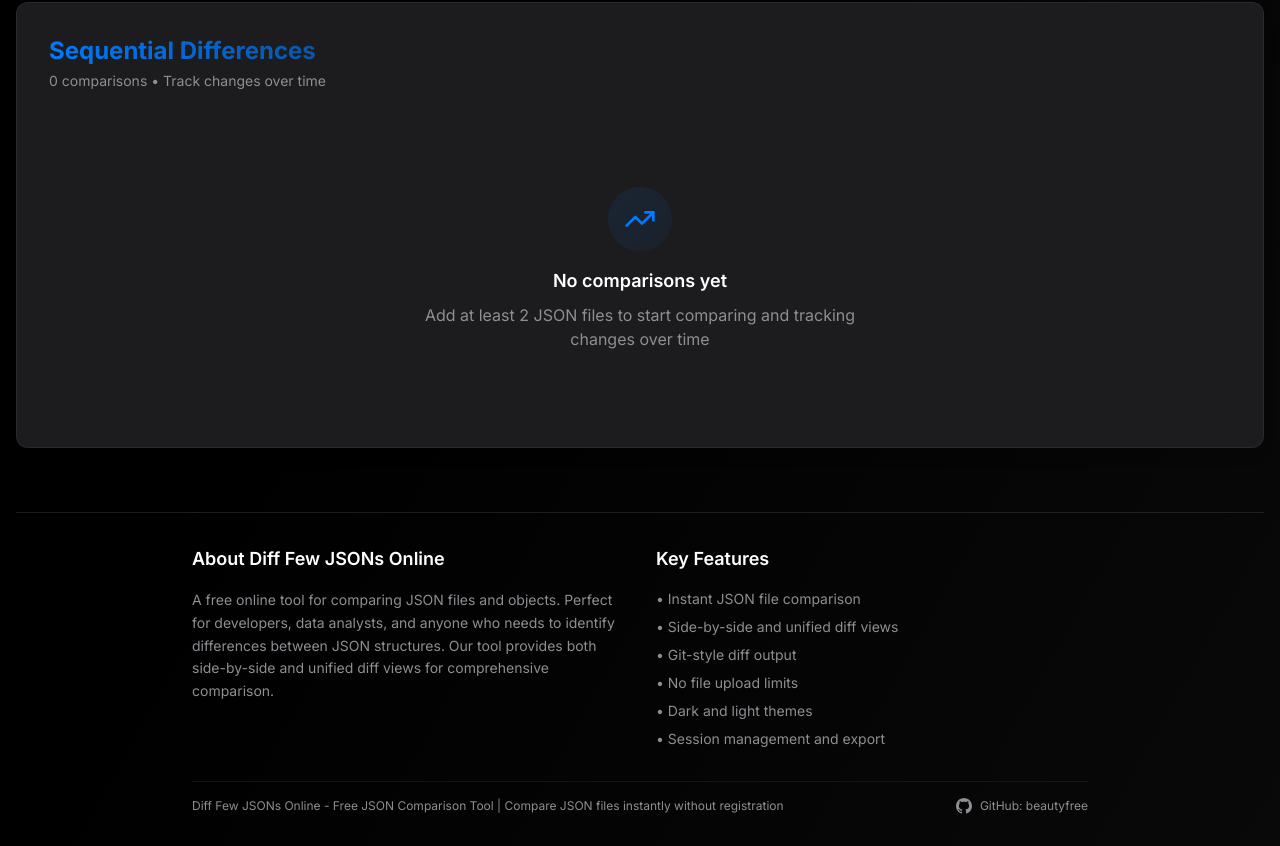
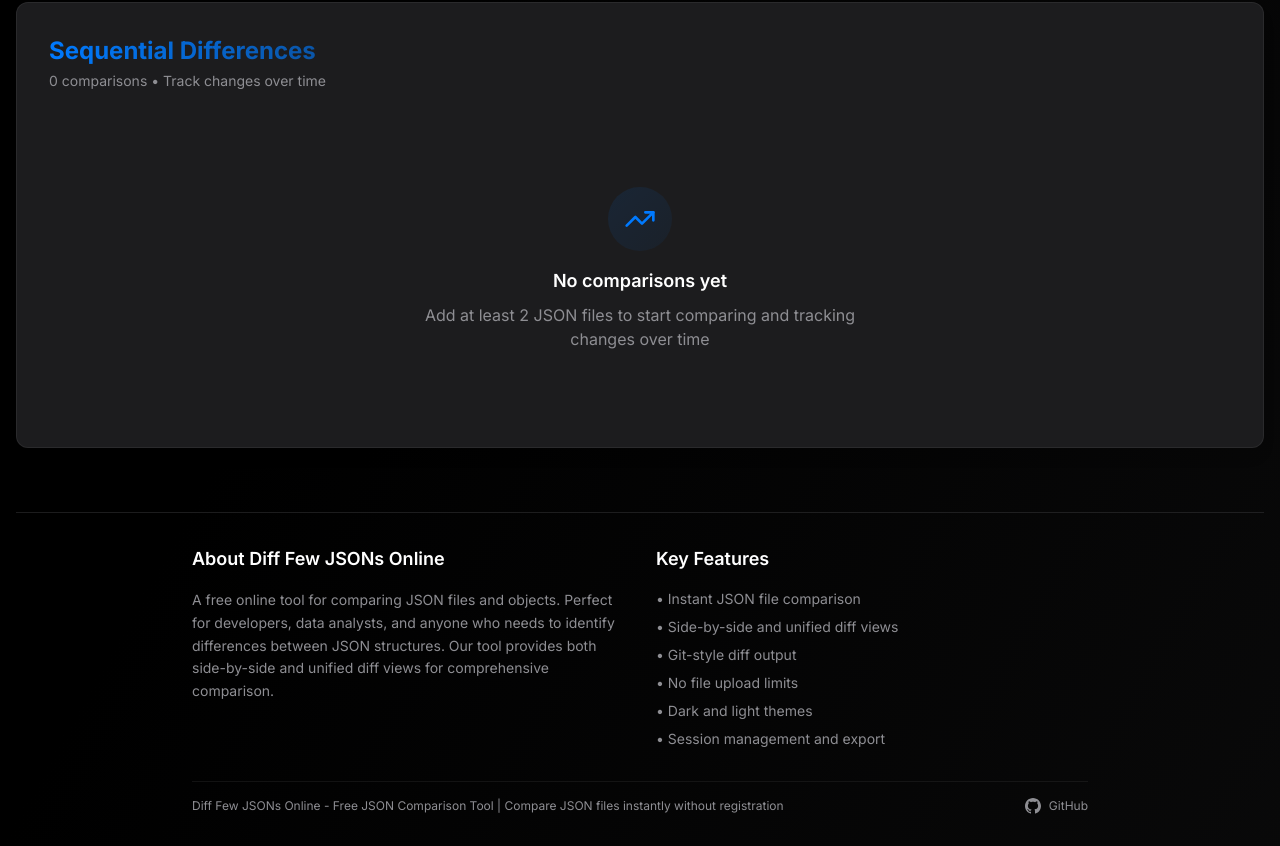
Before and after one commit to beautyfree/diff-few-jsons, a Next.js app: page / in a window 1280 px wide. Shown: the part 1433-2279 px from the top of the page. Built offline with nearby package versions, Linux system fonts and the light colour scheme.

Commit message:
feat: update

```diff
--- a/app/page.tsx
+++ b/app/page.tsx
@@ -96,7 +96,7 @@ export default function HomePage() {
                 </p>
                 <div className="flex items-center gap-4">
                   <a
-                    href="https://github.com/beautyfree"
+                    href="https://github.com/beautyfree/diff-few-jsons"
                     target="_blank"
                     rel="noopener noreferrer"
                     className="flex items-center gap-2 text-xs text-muted-foreground hover:text-foreground transition-colors"
@@ -104,7 +104,7 @@ export default function HomePage() {
                     <svg className="w-4 h-4" fill="currentColor" viewBox="0 0 24 24">
                       <path d="M12 0c-6.626 0-12 5.373-12 12 0 5.302 3.438 9.8 8.207 11.387.599.111.793-.261.793-.577v-2.234c-3.338.726-4.033-1.416-4.033-1.416-.546-1.387-1.333-1.756-1.333-1.756-1.089-.745.083-.729.083-.729 1.205.084 1.839 1.237 1.839 1.237 1.07 1.834 2.807 1.304 3.492.997.107-.775.418-1.305.762-1.604-2.665-.305-5.467-1.334-5.467-5.931 0-1.311.469-2.381 1.236-3.221-.124-.303-.535-1.524.117-3.176 0 0 1.008-.322 3.301 1.23.957-.266 1.983-.399 3.003-.404 1.02.005 2.047.138 3.006.404 2.291-1.552 3.297-1.23 3.297-1.23.653 1.653.242 2.874.118 3.176.77.84 1.235 1.911 1.235 3.221 0 4.609-2.807 5.624-5.479 5.921.43.372.823 1.102.823 2.222v3.293c0 .319.192.694.801.576 4.765-1.589 8.199-6.086 8.199-11.386 0-6.627-5.373-12-12-12z"/>
                     </svg>
-                    <span>GitHub: beautyfree</span>
+                    <span>GitHub</span>
                   </a>
                 </div>
               </div>
```
Also changed, not shown: 1 other file (tests, documents, lock files or other folders).
